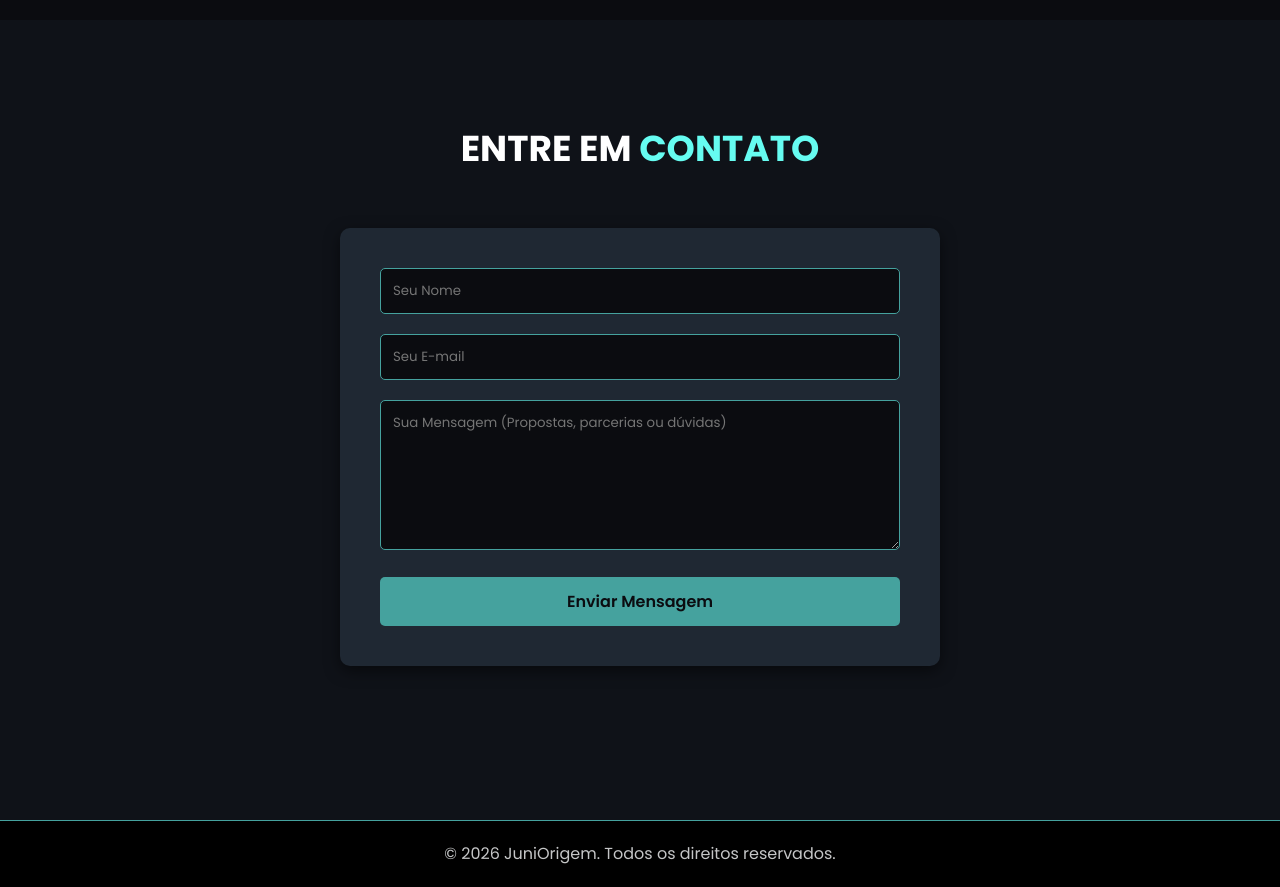
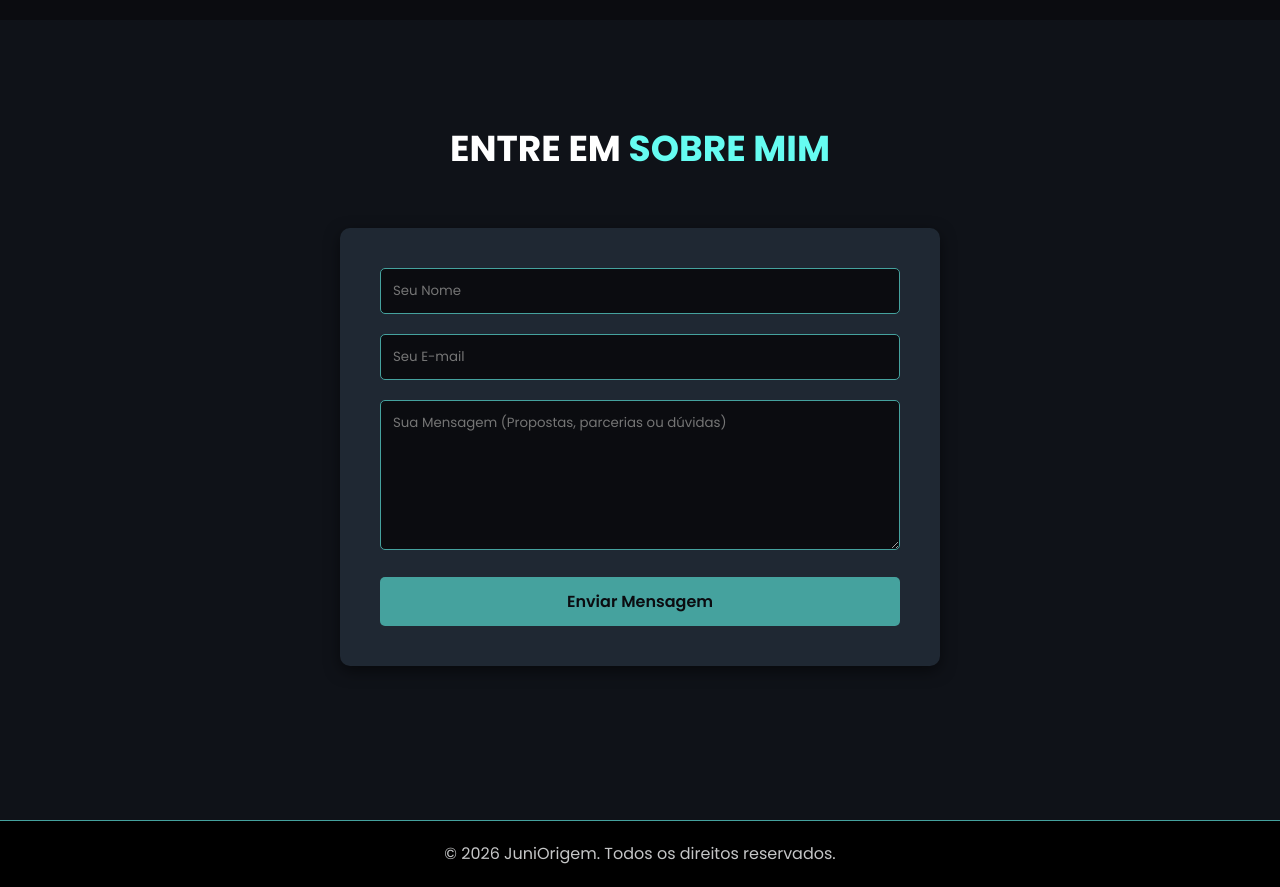
Before and after one commit to Frontanari/juniorigem, a plain HTML site: page index.html in a window 1280 px wide. Shown: the part 1580-2467 px from the top of the page. Drawn offline with Linux system fonts and the light colour scheme.

Commit message:
Fix HTML formatting and structure

```diff
--- a/index.html
+++ b/index.html
@@ -292,7 +292,7 @@
 
     <!-- Contact Section -->
     <section id="contato">
-        <h2>Entre em <span>Contato</span></h2>
+        <h2>Entre em <span>SOBRE MIM</span></h2>
         <div class="contact-container">
             <form action="#" method="POST">
                 <div class="input-group">
```
